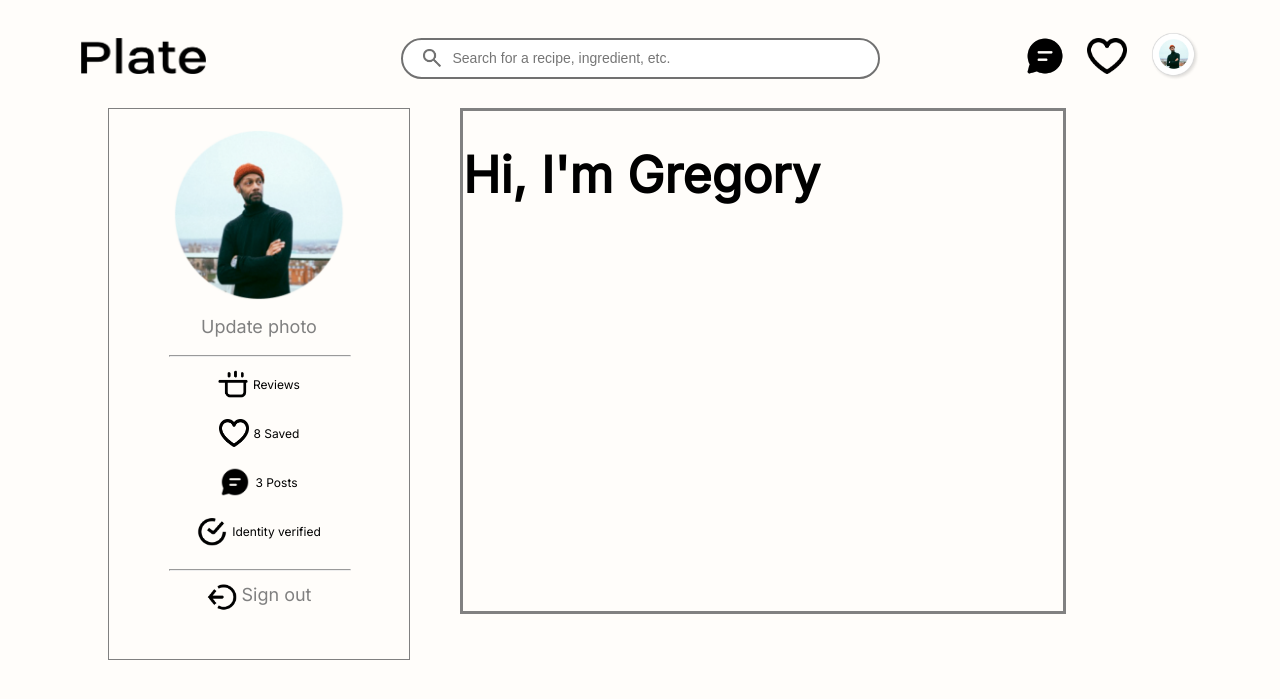
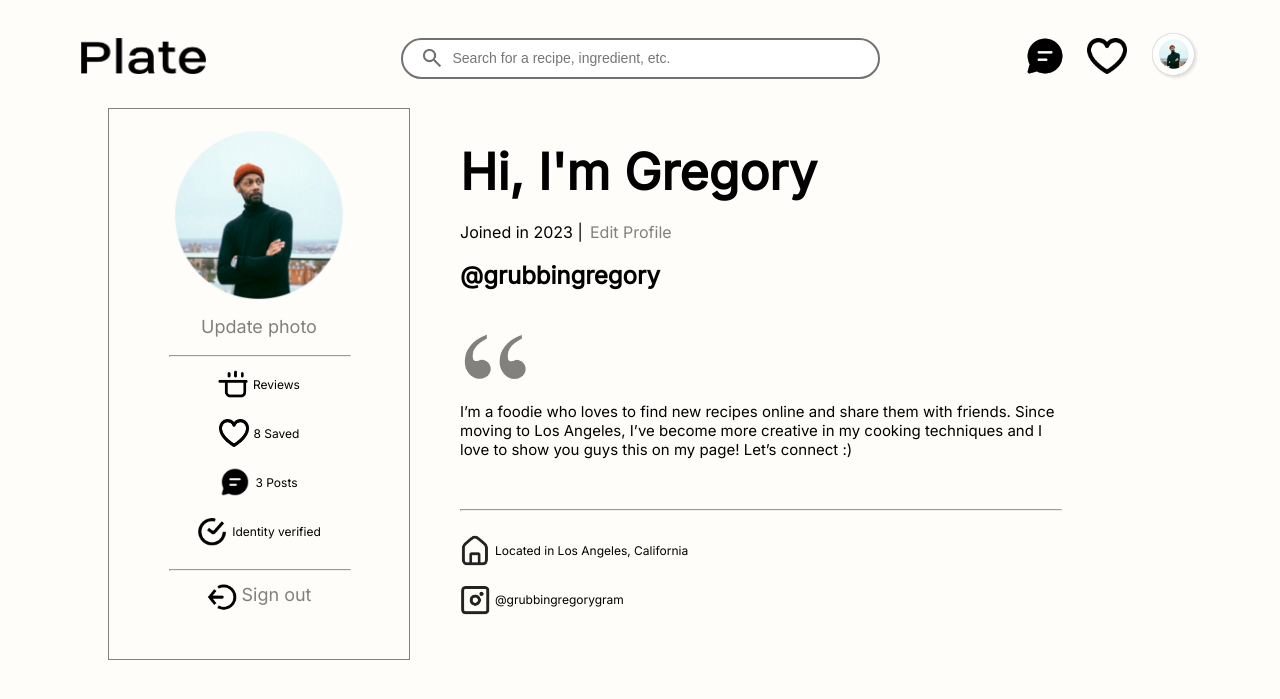
Before and after one commit to jayywang/plate, a PHP site: page /profile/profile.html in a window 1280 px wide. Shown: the top 699 px of the page. Run offline with PHP 8.4, Linux system fonts and the light colour scheme.

Commit message:
updates
yas!

```diff
--- a/css/profile.css
+++ b/css/profile.css
@@ -1,5 +1,10 @@
 h1{
 	font-size: 50px;
+	color: black;
+	margin-bottom: 20px;
+}
+
+h2{
 	color: black;
 }
 
@@ -60,9 +65,46 @@ hr{
 
 /* RIGHT PROFILE BOX */
 #right-box{
-	border: solid;
 	height: 500px;
 	width: 600px;
 	float: left;
 	margin-left: 50px;
 }
+
+.middle-bar{
+	width: 260px;
+  display: flex;
+  margin-bottom: 0px;
+}
+
+.joined, .edit-profile {
+  width: 100%;
+}
+
+.joined {
+  text-align: left;
+  color: black;
+}
+
+.edit-profile {
+  text-align: left;
+}
+
+.quotes{
+	width: 70px;
+	margin-top: 20px;
+}
+
+.bio p{
+	color: black;
+	font-size: 15px;
+}
+
+#right-box hr{
+	margin-top: 50px;
+}
+
+.bottom-bar{
+	color: black;
+	margin-top: 20px;
+}
--- a/profile/profile.html
+++ b/profile/profile.html
@@ -72,6 +72,33 @@
 <div id="right-box">
     <h1><strong>Hi, I'm Gregory</strong></h1>
 
+    <div class="middle-bar">
+      <div class="joined">Joined in 2023 |</div>
+      <div class="edit-profile">Edit Profile</div>
+    </div>
+
+    <h2>@grubbingregory</h2>
+
+    <img class="quotes" src="../img/quotes.png" alt="Quotation Marks">
+
+    <div class="bio">
+        <p>I’m a foodie who loves to find new recipes online and share them with friends. Since moving to Los Angeles, I’ve become more creative in my cooking techniques and I love to show you guys this on my page! Let’s connect :)</p>
+    </div>
+
+    <hr> <!-- horizontal line -->
+
+    <div class="bottom-bar">
+        <div class="p-container">
+          <img src="../img/house.png" alt="Located Icon">
+          <p>Located in Los Angeles, California</p>
+        </div>
+
+        <div class="p-container">
+          <img src="../img/instagram.png" alt="Instagram Icon">
+          <p>@grubbingregorygram</p>
+        </div>
+    </div><!-- bottom bar -->
+
 </div><!-- RIGHT BOX -->
 
 </body>
```
Also changed, not shown: img/house.png (added), img/instagram.png (added), img/quotes.png (added), 1 other file.
